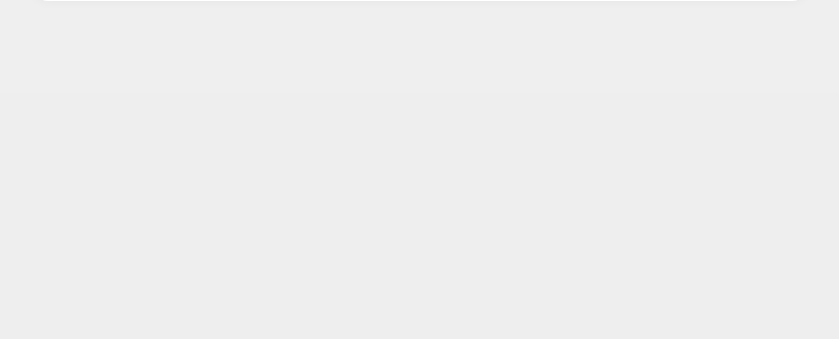
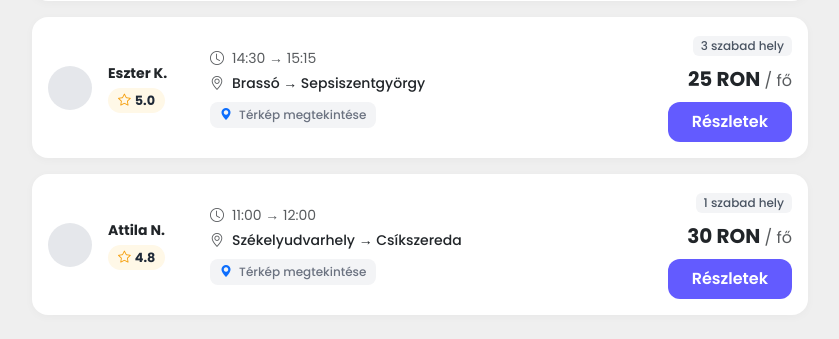
Before and after one commit to inczemihaly-rgb/RideWMy, a Flask app: page / in a window 1280 px wide. Shown: the part 707-1046 px from the top of the page, without its empty margins (220-1059 px from the left). Before the commit the page ends 708 px from the top, so only its background shows below. Run offline with Flask 3, Linux system fonts and the light colour scheme; some libraries are stand-ins or nearby versions; some web fonts are replaced.

Commit message:
kod frissites

```diff
--- a/app.py
+++ b/app.py
@@ -19,6 +19,36 @@ rides = [
         "fromLng": 24.5575,
         "toLat": 46.7712,
         "toLng": 23.6236
+    },
+    {
+        "id": 2,
+        "driver": "Eszter K.",
+        "rating": "5.0",
+        "from": "Brassó",
+        "to": "Sepsiszentgyörgy",
+        "price": "25 RON",
+        "seats": "3 szabad hely",
+        "startTime": "14:30",
+        "endTime": "15:15",
+        "fromLat": 45.6579,
+        "fromLng": 25.6012,
+        "toLat": 45.8636,
+        "toLng": 25.7878
+    },
+    {
+        "id": 3,
+        "driver": "Attila N.",
+        "rating": "4.8",
+        "from": "Székelyudvarhely",
+        "to": "Csíkszereda",
+        "price": "30 RON",
+        "seats": "1 szabad hely",
+        "startTime": "11:00",
+        "endTime": "12:00",
+        "fromLat": 46.3053,
+        "fromLng": 25.2936,
+        "toLat": 46.3606,
+        "toLng": 25.8016
     }
 ]
 
@@ -38,7 +68,9 @@ def get_coords(city_name):
 @app.route('/')
 def index():
     return render_template('index.html', rides=rides)
-
+@app.route('/reviews')
+def reviews():
+    return render_template('reviews.html')
 @app.route('/create-ride', methods=['GET', 'POST'])
 def create_ride():
     if request.method == 'POST':
--- a/templates/index.html
+++ b/templates/index.html
@@ -307,7 +307,7 @@
 
         <!-- Kereső kártya -->
         <div class="card card-custom p-4 mb-3" style="overflow: visible;">
-            <h3 class="font-bagel text-center mb-4">Hol szeretnél utazni?</h3>
+            <h3 class="font-bagel text-center mb-4">Hova szeretnél utazni?</h3>
 
             <form id="search-form" class="row g-2 align-items-center">
                 <div class="col-md-3">
@@ -398,8 +398,8 @@
         if (!rides || rides.length === 0) {
             rides = [
                 { id: 1, driver: "Szilárd T.", rating: "4.9", from: "Marosvásárhely", to: "Kolozsvár", price: "35 RON", seats: "2 szabad hely", startTime: "08:00", endTime: "10:15", fromLat: 46.5425, fromLng: 24.5575, toLat: 46.7712, toLng: 23.6236 },
-                { id: 2, driver: "Eszter K.", rating: "4.9", from: "Kolozsvár", to: "Marosvásárhely", price: "35 RON", seats: "2 szabad hely", startTime: "08:00", endTime: "10:15", fromLat: 46.7712, fromLng: 23.6236, toLat: 46.5425, toLng: 24.5575 },
-                { id: 3, driver: "Attila N.", rating: "4.9", from: "Marosvásárhely", to: "Brassó", price: "35 RON", seats: "2 szabad hely", startTime: "08:00", endTime: "10:15", fromLat: 46.5425, fromLng: 24.5575, toLat: 45.6579, toLng: 25.6012 }
+                { id: 2, driver: "Eszter K.", rating: "5.0", from: "Brassó", to: "Sepsiszentgyörgy", price: "25 RON", seats: "3 szabad hely", startTime: "14:30", endTime: "15:15", fromLat: 45.6579, fromLng: 25.6012, toLat: 45.8636, toLng: 25.7878 },
+                { id: 3, driver: "Attila N.", rating: "4.8", from: "Székelyudvarhely", to: "Csíkszereda", price: "30 RON", seats: "1 szabad hely", startTime: "11:00", endTime: "12:00", fromLat: 46.3053, fromLng: 25.2936, toLat: 46.3606, toLng: 25.8016 }
             ];
         }
 
```
